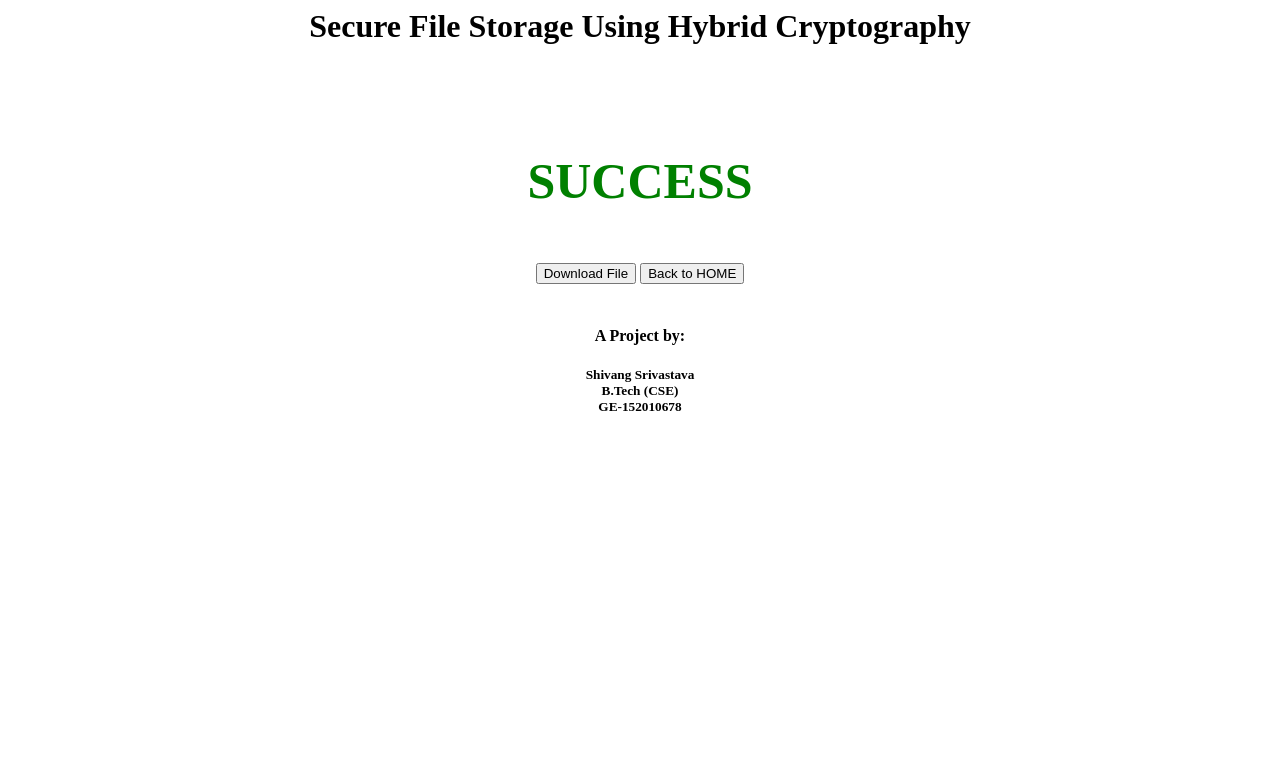
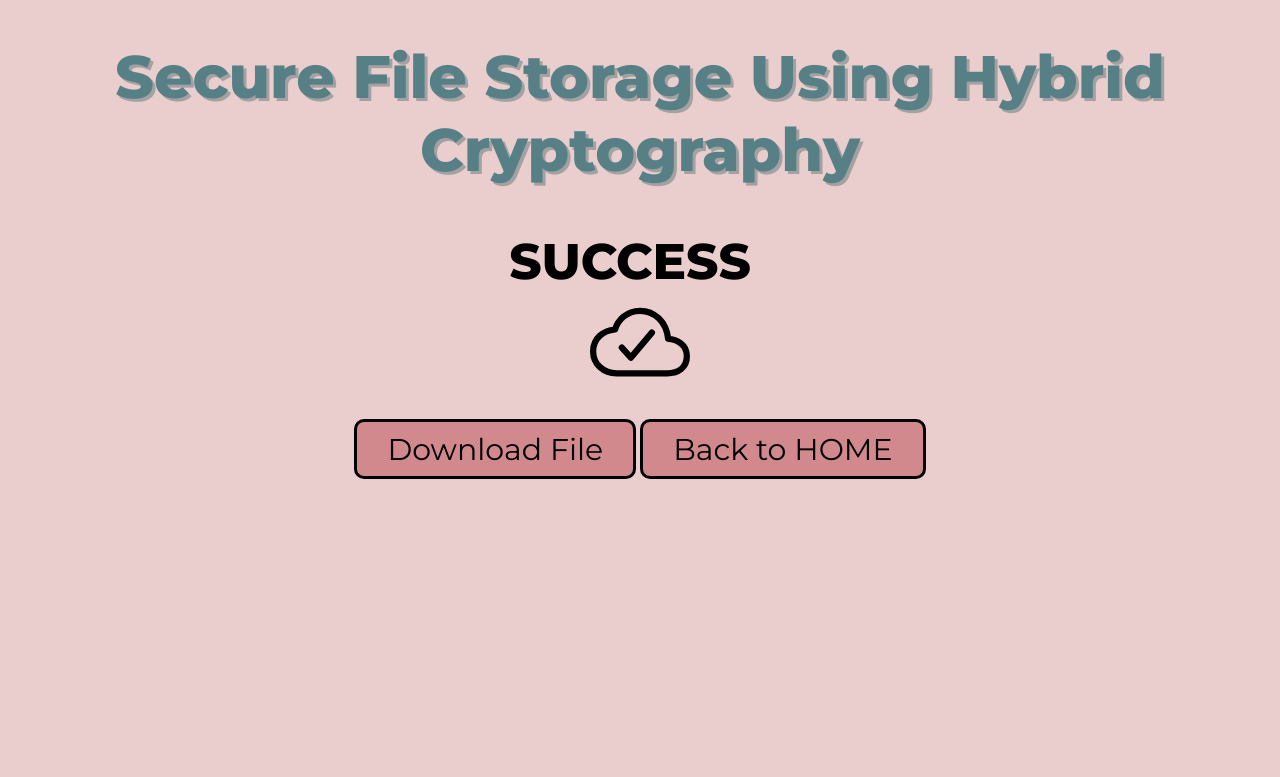
Before and after one commit to thanhtruc0308/Secure-File-Storage-Using-Hybrid-Cryptography, a Flask app: template templates/restore_success.html in a window 1280 px wide. Shown: the top 777 px of the page. Run offline with Flask 2, Linux system fonts and the light colour scheme; the template is opened without the code that fills it, so the values that code supplies are empty.

Commit message:
Update restore_success.html

```diff
--- a/templates/restore_success.html
+++ b/templates/restore_success.html
@@ -1,16 +1,90 @@
+<!DOCTYPE html>
 <html>
+	<head>
+	<meta content="utf-8" http-equiv="encoding">
+	<meta charset="UTF-8">
+	<meta http-equiv="X-UA-Compatible" content="IE=edge">
+	<meta name="viewport" content="width=device-width, initial-scale=1.0">
+    <script type="module" src="https://unpkg.com/ionicons@5.5.2/dist/ionicons/ionicons.esm.js"></script>
+    <script nomodule src="https://unpkg.com/ionicons@5.5.2/dist/ionicons/ionicons.js"></script>
+
+		<style>
+@import url('https://fonts.googleapis.com/css2?family=Lobster&family=Quicksand:wght@700&display=swap');
+@import url('https://fonts.googleapis.com/css?family=Montserrat:400,800');
+@import url('https://fonts.googleapis.com/css?family=Montserrat:400,800');
+h1{
+	font-weight: bold;
+    font-family: 'Montserrat', italic;
+    font-size: 60px;
+    color: #577f86;
+    text-shadow: 3px 3px rgb(163, 161, 161);
+    margin-bottom: 5px;
+}
+a {
+font-family: 'Montserrat', italic;
+font-size: 30px;
+color: black;
+padding: 0px 10px;
+text-align: center;
+text-decoration: none;
+display: inline-block;
+gap: 50px;
+}
+p{
+    font-weight: bold;
+    font-family: 'Montserrat', italic;
+    font-size: 50px;
+    color: black;
+    margin:0 20px 0 0;
+}
+body{
+    background: #ddafaf9d;
+    justify-content: center;
+    align-items: center;
+    margin: 0;
+    font-family:"Quicksand";
+    text-align: center;
+}
+.btn {
+	background: #d1898d;
+    color:black;
+    display: flex;
+    justify-content: center;
+    align-self: center;
+    align-items: center;
+    vertical-align: middle;
+    height: 60px;
+    width: fit-content;
+    border-radius: 10px;
+    padding: 0px 20px;
+    cursor: pointer;
+    transition: all ease-out 200ms;
+	border: solid black;
+}
+
+.btn:hover {
+	background: #ca676c;
+    box-shadow: 0 0 10px 0 #e28b8f;}
+.img3{
+    width: 100px;
+    height: 100px;
+}
+
+
+		</style>
+	</head>
 	<body>
 		<center>
 			<h1> Secure File Storage Using Hybrid Cryptography </h1><br><br>
-			<b><p style="color:green; font-size:50px">SUCCESS</p></b>
+			<b><p>SUCCESS</p></b>
+			<ion-icon class="img3" name="cloud-done-outline"></ion-icon>
+
 			<table>
 				<tr>
-					<td><a href='return-file' target="blank"><button>Download File</button></a></td>
-					<td><a href='home'><button>Back to HOME</button></a></td>
+					<td><a href='return-file' target="blank"><button class = "btn">Download File</a></button></td>
+					<td><a href='home'><button class = "btn" >Back to HOME</a></button></td>
 				</tr>
 			</table>
-			<br><h4>A Project by:</h4>
-			<h5>Shivang Srivastava<br>B.Tech (CSE)<br>GE-152010678</h5>
 		</center>
 	</body>
 </html>
```
